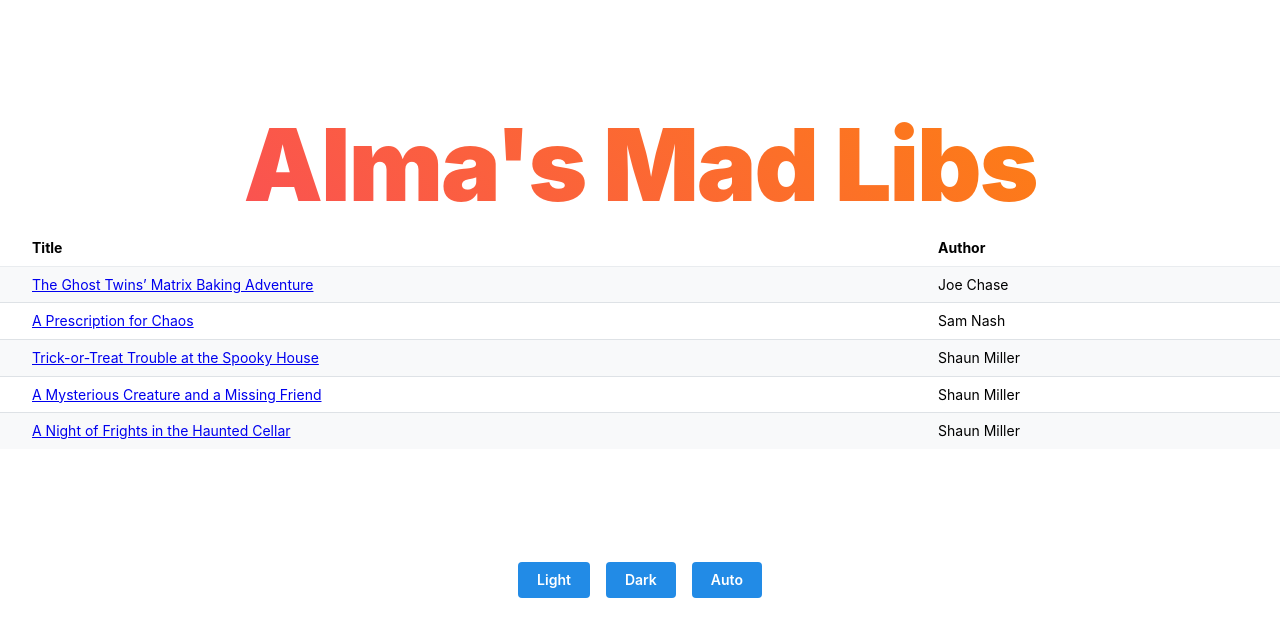
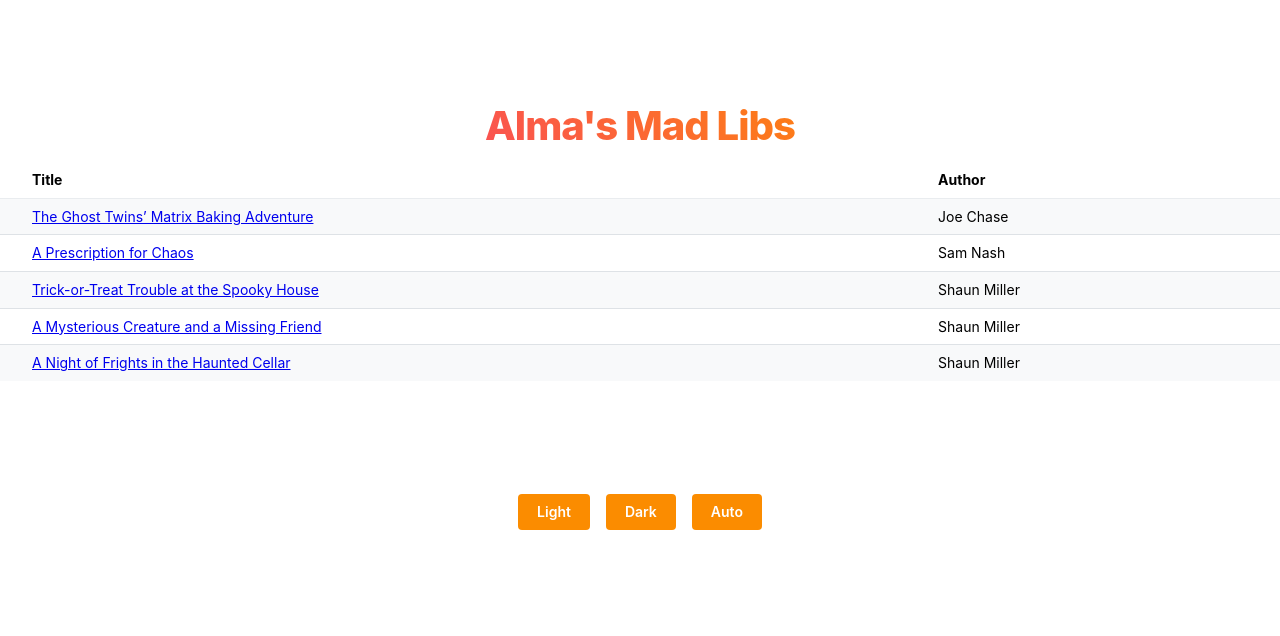
Before and after one commit to CaitlinConway/madlibs-mantine, a Next.js app: page / in a window 1280 px wide. Shown: the top 636 px of the page. Built offline with nearby package versions, Linux system fonts and the light colour scheme.

Commit message:
more styling added

```diff
--- a/components/Welcome/Welcome.module.css
+++ b/components/Welcome/Welcome.module.css
@@ -1,10 +1,58 @@
+.wrapper {
+  position: relative;
+  padding-top: calc(var(--mantine-spacing-xl) * 4);
+  padding-bottom: calc(var(--mantine-spacing-xl) * 4);
+  background-image: url('/halloween-background.jpg');
+  background-size: cover;
+  background-position: center;
+}
+
+.inner {
+  position: relative;
+  z-index: 1;
+}
+
 .title {
-  color: light-dark(var(--mantine-color-black), var(--mantine-color-white));
-  font-size: rem(100px);
-  font-weight: 900;
-  letter-spacing: rem(-2px);
+  font-weight: 800;
+  font-size: rem(40px);
+  letter-spacing: -1px;
+  padding-left: var(--mantine-spacing-md);
+  padding-right: var(--mantine-spacing-md);
+  color: var(--mantine-color-white);
+  margin-bottom: var(--mantine-spacing-xs);
+  text-align: center;
+  font-family: Greycliff CF, var(--mantine-font-family);
 
-  @media (max-width: $mantine-breakpoint-md) {
-    font-size: rem(50px);
+  @media (max-width: $mantine-breakpoint-xs) {
+    font-size: rem(28px);
+    text-align: left;
   }
 }
+
+.highlight {
+  color: var(--mantine-color-orange-4);
+}
+
+.description {
+  text-align: center;
+  color: var(--mantine-color-gray-0);
+
+  @media (max-width: $mantine-breakpoint-xs) {
+    text-align: left;
+    font-size: var(--mantine-font-size-md);
+  }
+}
+
+.control {
+  font-family: Greycliff CF, var(--mantine-font-family);
+  font-size: rem(22px);
+
+  &:not(:first-of-type) {
+    background-color: var(--mantine-color-orange-6);
+    border-color: var(--mantine-color-orange-6);
+  }
+
+  @media (max-width: $mantine-breakpoint-xs) {
+    flex: 1;
+  }
+}
--- a/package.json
+++ b/package.json
@@ -22,7 +22,7 @@
     "@mantine/core": "^7.12.2",
     "@mantine/hooks": "^7.12.2",
     "@next/bundle-analyzer": "^14.2.4",
-    "@tabler/icons-react": "^3.6.0",
+    "@tabler/icons-react": "^3.19.0",
     "next": "^14.2.11",
     "react": "18.3.1",
     "react-dom": "18.3.1"
--- a/theme.ts
+++ b/theme.ts
@@ -3,5 +3,19 @@
 import { createTheme } from '@mantine/core';
 
 export const theme = createTheme({
-  /* Put your mantine theme override here */
+  colors: {
+    halloween: [
+      '#FFF5E6',
+      '#FFE0B2',
+      '#FFCC80',
+      '#FFB74D',
+      '#FFA726',
+      '#FF9800',
+      '#FB8C00',
+      '#F57C00',
+      '#EF6C00',
+      '#E65100',
+    ],
+  },
+  primaryColor: 'halloween',
 });
```
Also changed, not shown: components/Header/Header.tsx (+15 -4 lines), 2 other files (tests, documents, lock files or other folders).
